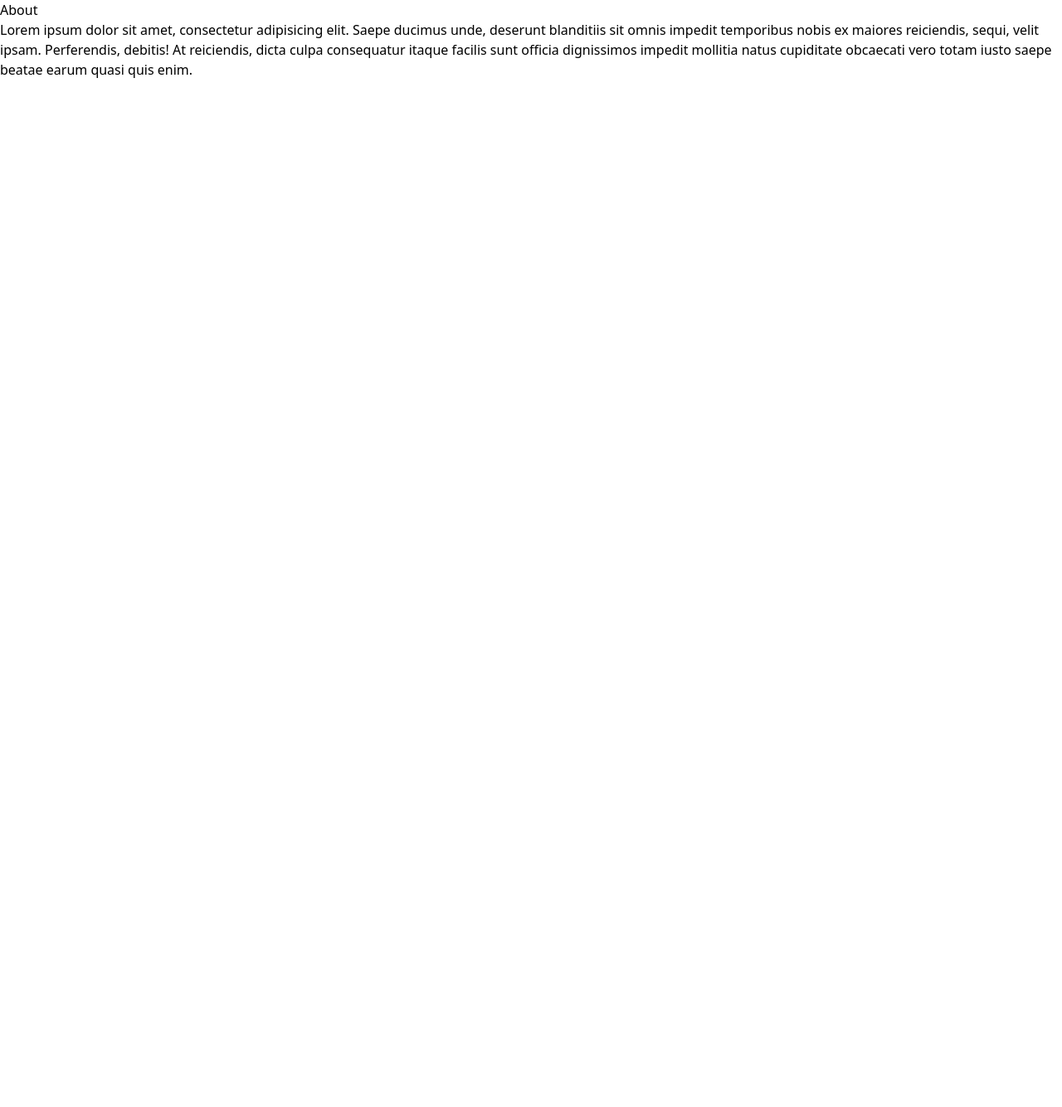
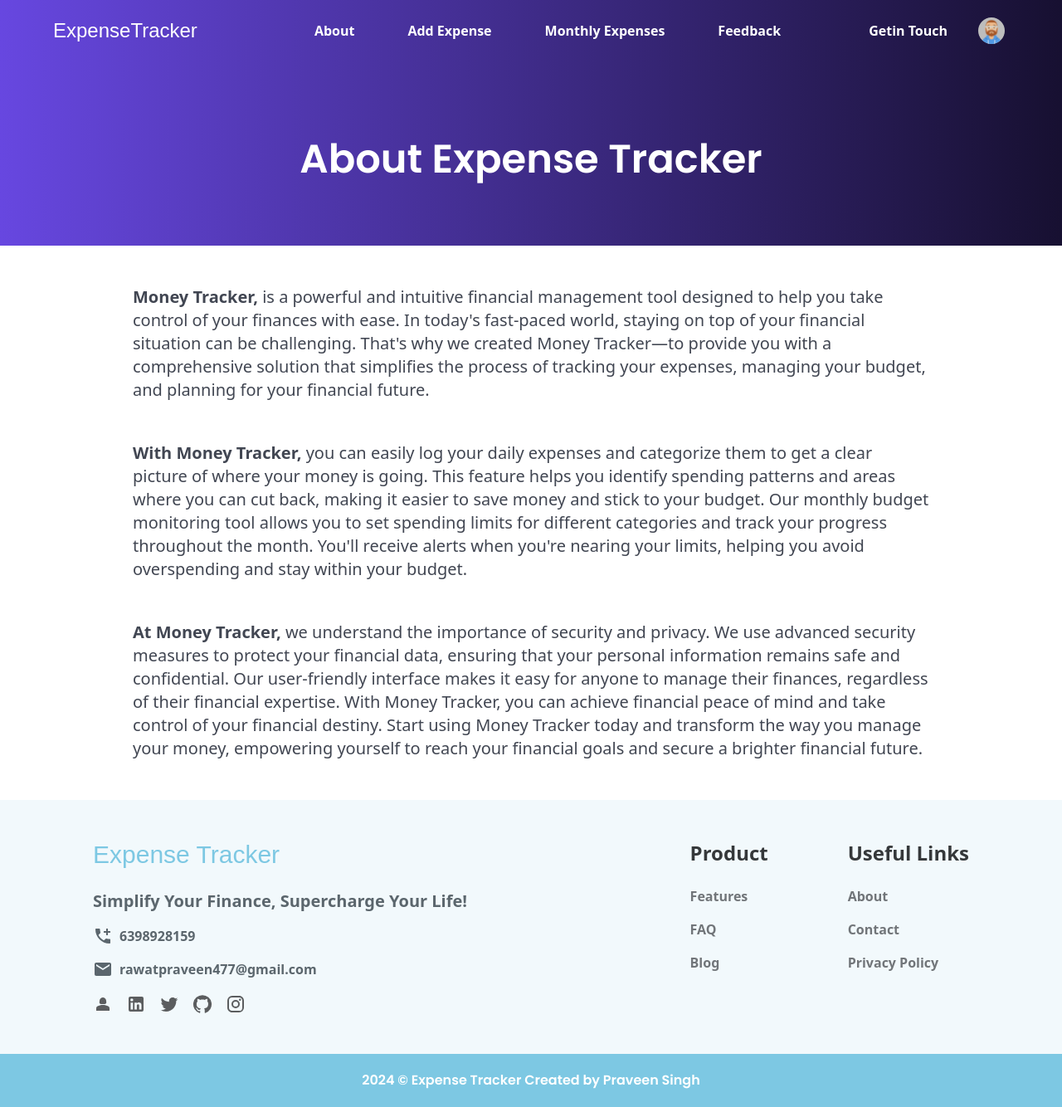
Before and after one commit to parveen-rawat123/React_Money_Traker, a React (Vite) app in the folder frontend/: page /About in a window 1280 px wide. Shown: the whole page at 83% size. Before the commit the page ends 800 px from the top, so only its background shows below. Built offline with nearby package versions, Linux system fonts and the light colour scheme; a web font is replaced by a local one.

Commit message:
"Updated App.css, About.jsx, Footer.jsx, and Navbaar.jsx with changes to styles, layout, and content."

```diff
--- a/frontend/src/App.css
+++ b/frontend/src/App.css
@@ -19,7 +19,7 @@ body{
   color: white;
 }
 .header_bg {
-  background-color: #eef7fbe2;
+  background-color: #e5f4f9;
   box-shadow: rgba(149, 157, 165, 0.2) 0px 8px 24px;
   color: black;
   position: sticky;
--- a/frontend/src/components/about/About.jsx
+++ b/frontend/src/components/about/About.jsx
@@ -1,10 +1,28 @@
+import Navbaar from "../navigation/Navbaar"
+import Footer from "../navigation/Footer"
 
 const About = () => {
   return (
-    <div>
-      About
-      <p>Lorem ipsum dolor sit amet, consectetur adipisicing elit. Saepe ducimus unde, deserunt blanditiis sit omnis impedit temporibus nobis ex maiores reiciendis, sequi, velit ipsam. Perferendis, debitis! At reiciendis, dicta culpa consequatur itaque facilis sunt officia dignissimos impedit mollitia natus cupiditate obcaecati vero totam iusto saepe beatae earum quasi quis enim.</p>
+   <>
+   <Navbaar/>
+   <section>
+    <div className="navbaar py-20">
+    <h1 className="text-5xl text-center paramain font-semibold">About Expense Tracker</h1>
     </div>
+    <div className=" font-normal text-xl text-[#414652] px-6 lg:px-40 py-12 flex flex-col gap-12">
+    <p>
+    <strong>Money Tracker,</strong> is a powerful and intuitive financial management tool designed to help you take control of your finances with ease. In today&#39;s fast-paced world, staying on top of your financial situation can be challenging. That&#39;s why we created Money Tracker&mdash;to provide you with a comprehensive solution that simplifies the process of tracking your expenses, managing your budget, and planning for your financial future.
+  </p>
+  <p>
+    <strong> With Money Tracker, </strong> you can easily log your daily expenses and categorize them to get a clear picture of where your money is going. This feature helps you identify spending patterns and areas where you can cut back, making it easier to save money and stick to your budget. Our monthly budget monitoring tool allows you to set spending limits for different categories and track your progress throughout the month. You&#39;ll receive alerts when you&#39;re nearing your limits, helping you avoid overspending and stay within your budget.
+  </p>
+  <p>
+    <strong> At Money Tracker,</strong> we understand the importance of security and privacy. We use advanced security measures to protect your financial data, ensuring that your personal information remains safe and confidential. Our user-friendly interface makes it easy for anyone to manage their finances, regardless of their financial expertise. With Money Tracker, you can achieve financial peace of mind and take control of your financial destiny. Start using Money Tracker today and transform the way you manage your money, empowering yourself to reach your financial goals and secure a brighter financial future.
+  </p>
+    </div>
+   </section>
+   <Footer/>
+   </>
   )
 }
 
--- a/frontend/src/components/navigation/Footer.jsx
+++ b/frontend/src/components/navigation/Footer.jsx
@@ -16,7 +16,7 @@ const Footer = () => {
 
                 <div className='flex flex-col md:flex-row gap-8 md:gap-32 lg:gap-24 w-full md:w-2/4 lg:w-auto'>
                     <div className=''>
-                        <h2 className='text-xl md:text-2xl font-bold text-[#5b666d]'>Product</h2>
+                        <h2 className='text-xl md:text-2xl font-bold text-[#35383a]'>Product</h2>
                         <ul className='font-semibold cursor-pointer text-[#717579] pt-6 flex flex-col gap-4'>
                             <li className='hover:font-bold hover:text-blue-500'>Features</li>
                             <li className='hover:font-bold hover:text-blue-500'>FAQ</li>
@@ -25,7 +25,7 @@ const Footer = () => {
                     </div>
 
                     <div className=''>
-                        <h2 className='text-xl md:text-2xl font-bold text-[#5b666d]'>Useful Links</h2>
+                        <h2 className='text-xl md:text-2xl font-bold text-[#35383a]'>Useful Links</h2>
                         <ul className='font-semibold cursor-pointer text-[#717579] pt-6 flex flex-col gap-4'>
                             <li className='hover:font-bold hover:text-blue-500'><a href="/About"> About</a></li>
                             <li className='hover:font-bold hover:text-blue-500'><a href="/GetinTouch"> Contact</a></li>
--- a/frontend/src/components/navigation/Navbaar.jsx
+++ b/frontend/src/components/navigation/Navbaar.jsx
@@ -106,12 +106,22 @@ export const Navbaar = () => {
                     </a>
                   ))}
                 </div>
-                <div className="py-6">
+
+                <div className="pt-6">
                   <Link
                     to="/LogIn"
                     className="-mx-3 block rounded-lg px-3 py-2.5 text-base font-semibold leading-7 text-gray-900 hover:bg-gray-50"
                   >
                     Log in
+                  </Link>
+                </div>
+
+                <div className="">
+                  <Link
+                    to="/SignUp"
+                    className="-mx-3 block rounded-lg  py-2.5 px-3 text-base font-semibold leading-7 text-gray-900 hover:bg-gray-50"
+                  >
+                    Sign in
                   </Link>
                 </div>
               </div>
```
